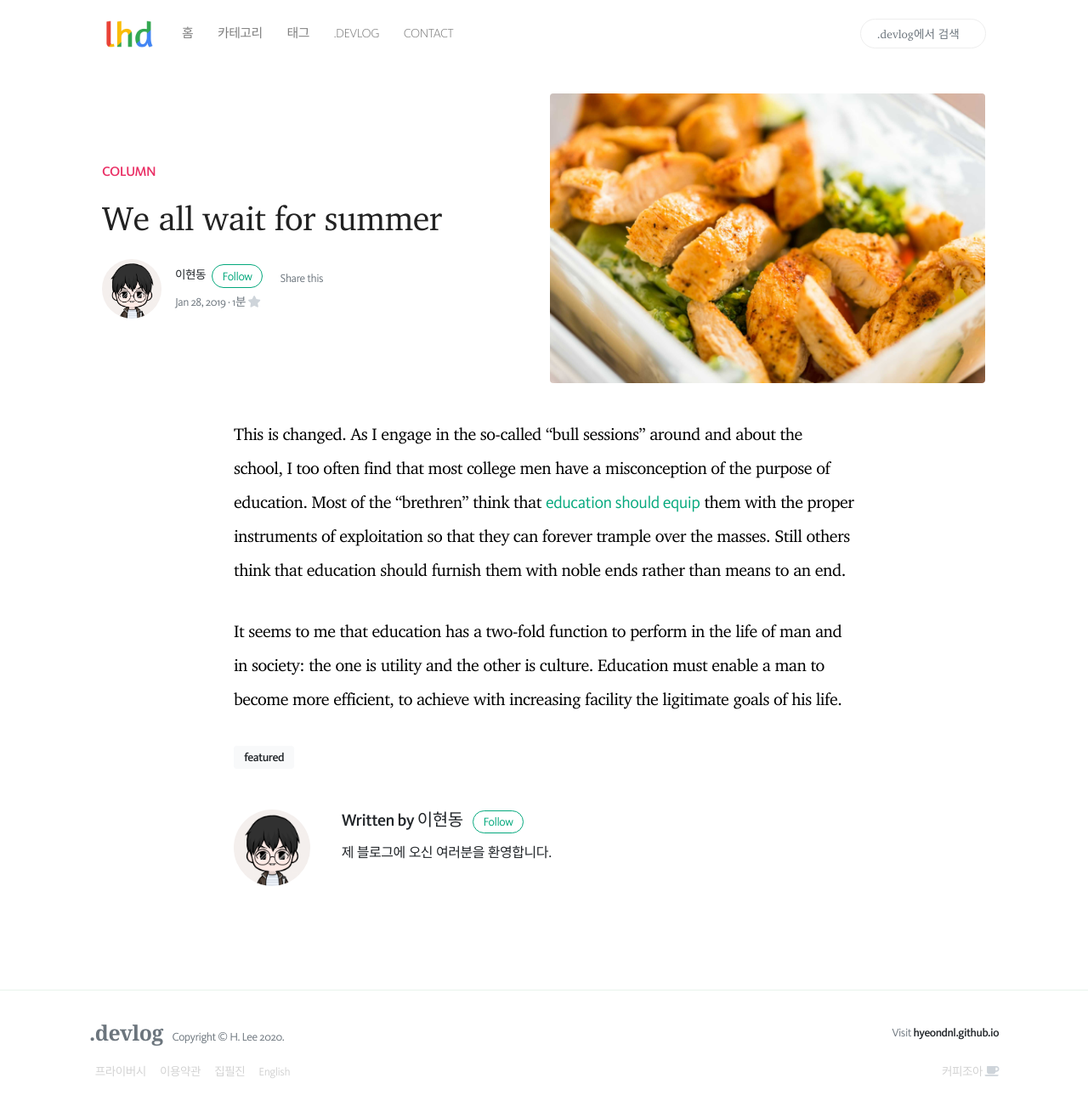
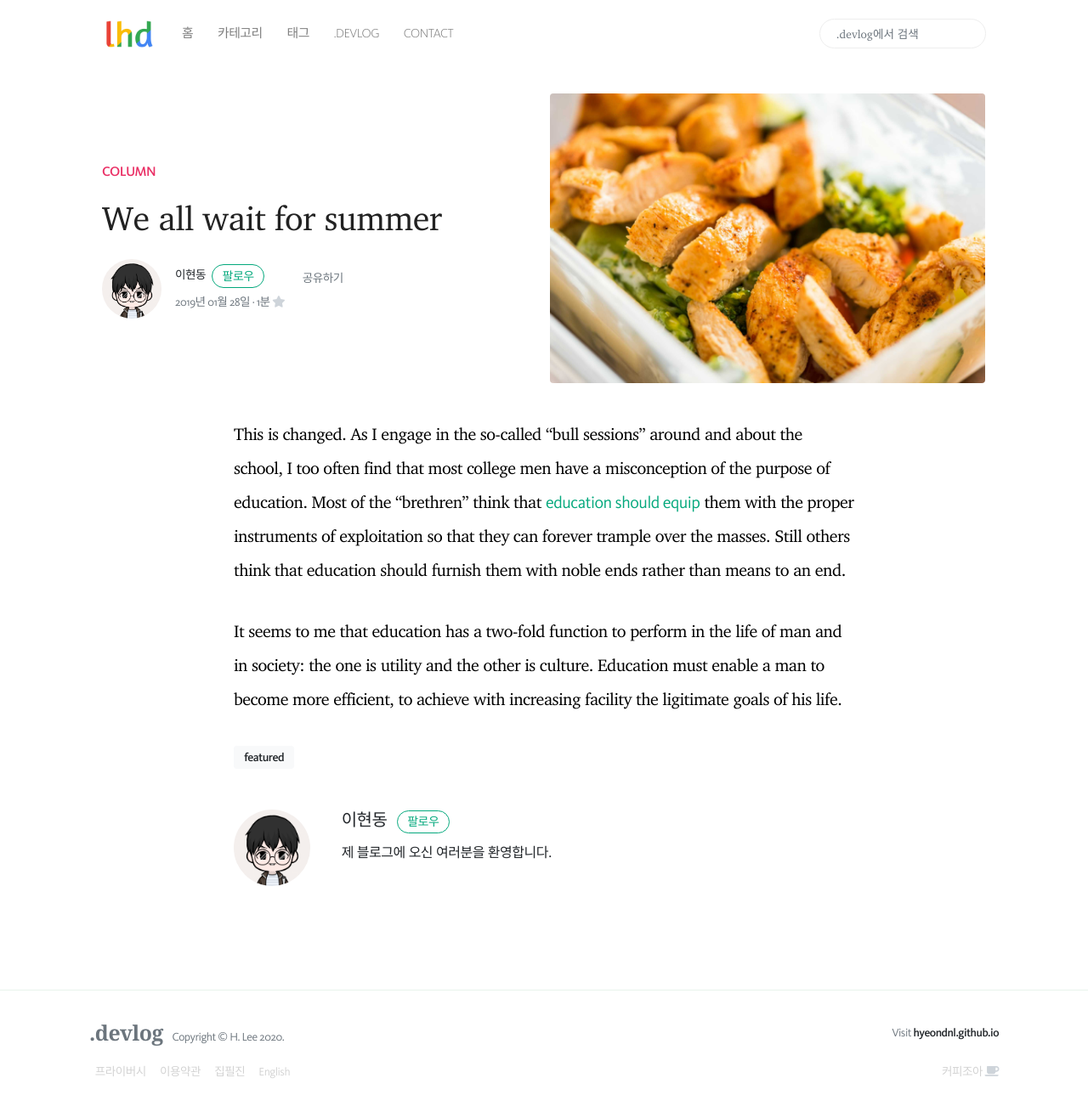
Before and after one commit to leehydn/ko_devlog, a Jekyll site: the page built from _posts/2019-01-28-we-all-wait-for-summer.md, in a window 1280 px wide and 1289 px high. Shown: the whole window at 85% size. Built offline with Jekyll 4.4.1, drawn with Linux system fonts in a browser that asks for light colours; nearby versions of some CDN libraries; some web fonts are replaced; comment, search, counter and statistics services are not loaded.

Commit message:
automatic commit on 2020-07-08 21:20:22

```diff
--- a/_includes/search-lunr.html
+++ b/_includes/search-lunr.html
@@ -74,5 +74,5 @@ function lunr_search(term) {
 </style>
 
 <form class="bd-search hidden-sm-down" onSubmit="return lunr_search(document.getElementById('lunrsearch').value);">
-<input type="text" class="form-control text-small"  id="lunrsearch" name="q" value="" size=16 placeholder=".devlog에서 검색">
+<input type="text" class="form-control text-small"  id="lunrsearch" name="q" value="" size=24 placeholder=".devlog에서 검색">
 </form>
--- a/_layouts/default.html
+++ b/_layouts/default.html
@@ -15,6 +15,8 @@
 
     <!-- Google Fonts-->
     <link href="https://fonts.googleapis.com/css?family=Lora:400,400i,700" rel="stylesheet">
+    <link href="https://fonts.googleapis.com/css2?family=Nanum+Gothic:wght@400;700;800&display=swap" rel="stylesheet">
+    <link href="https://fonts.googleapis.com/css2?family=Nanum+Myeongjo:wght@400;700;800&display=swap" rel="stylesheet">
 
     <!-- Bootstrap Modified -->
     <link rel="stylesheet" href="{{site.baseurl}}/assets/css/main.css">
--- a/_layouts/post.html
+++ b/_layouts/post.html
@@ -20,11 +20,11 @@ layout: default
 												<a href="{{site.baseurl}}/{{author.myurl}}"><img class="rounded-circle" src="{{site.baseurl}}/{{author.avatar}}" alt="{{author.name}}" width="70"/></a>
                         {% endif %}
 						<small class="ml-3"> <a style="color: #212529" href="{{site.baseurl}}/{{author.myurl}}">{{ author.name }}</a>
-										<span><a target="_blank" href="{{ author.twitter }}" class="btn btn-outline-success btn-sm btn-round ml-1">Follow</a></span>
-                    <span class="text-muted d-block mt-1">{{ page.date | date: '%b %d, %Y' }} · {% include meta-read-time.html %} <i class="fa fa-star text-gray"></i></span>
+										<span><a target="_blank" href="{{ author.twitter }}" class="btn btn-outline-success btn-sm btn-round ml-1">팔로우</a></span>
+                    <span class="text-muted d-block mt-1">{{ page.date | date: '%Y년 %m월 %d일' }} · {% include meta-read-time.html %} <i class="fa fa-star text-gray"></i></span>
 						</small>
 						<small class="ml-3">
-								<div style="padding-left: 0.3rem" class="text-muted">Share this</div>
+								<div style="padding-left: 0.3rem" class="text-muted">공유하기</div>
 								<div class="share d-inline-block">
 									<!-- AddToAny BEGIN -->
 									<div class="a2a_kit a2a_default_style">
@@ -110,9 +110,9 @@ layout: default
 
                         <h5 class="font-weight-bold">
 													<a style="color: #212529" href="{{site.baseurl}}/{{author.myurl}}">
-														Written by {{ author.name }}
+														{{ author.name }}
 													</a>
-													 {% if author.twitter %}<span><a target="_blank" href="{{ author.twitter }}" class="btn btn-outline-success btn-sm btn-round ml-2">Follow</a></span>{% endif %}</h5>
+													 {% if author.twitter %}<span><a target="_blank" href="{{ author.twitter }}" class="btn btn-outline-success btn-sm btn-round ml-2">팔로우</a></span>{% endif %}</h5>
 						{{ author.bio }}
 					</div>
 				</div>
--- a/assets/css/fontrender.css
+++ b/assets/css/fontrender.css
@@ -1,57 +1,3 @@
-@font-face {
-  font-family: KoPub;
-  src: url(../fonts/kopub-Regular.otf) format('opentype');
-  font-weight: 400;
-}
-@font-face {
-  font-family: KoPub;
-  src: url(../fonts/kopub-Bold.otf) format('opentype');
-  font-weight: 700;
-}
-@font-face {
-  font-family: KoPub;
-  src: url(../fonts/kopub-Medium.otf) format('opentype');
-  font-weight: 500;
-}
-
-@font-face {
-  font-family: Dotum;
-  src: url(../fonts/dotum-Regular.otf) format('opentype');
-  font-weight: 400;
-}
-@font-face {
-  font-family: Dotum;
-  src: url(../fonts/dotum-Bold.otf) format('opentype');
-  font-weight: 700;
-}
-@font-face {
-  font-family: Dotum;
-  src: url(../fonts/dotum-Light.otf) format('opentype');
-  font-weight: 300;
-}
-
-@font-face {
-  font-family: UnBat;
-  src: url(../fonts/unbat-Bold.ttf);
-  font-weight: 700;
-}
-@font-face {
-  font-family: UnBat;
-  src: url(../fonts/unbat-Regular.ttf);
-  font-weight: 400;
-}
-
-@font-face {
-  font-family: UnDot;
-  src: url(../fonts/undot-Bold.ttf);
-  font-weight: 700;
-}
-@font-face {
-  font-family: UnDot;
-  src: url(../fonts/undot-Regular.ttf);
-  font-weight: 400;
-}
-
 @font-face {
   font-family: Caruta;
   src: url(../fonts/caruta-Roman.woff) format('woff');
```
